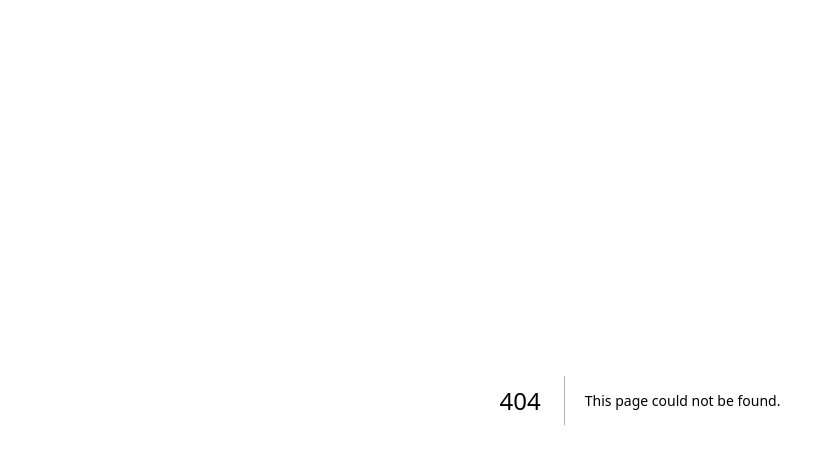
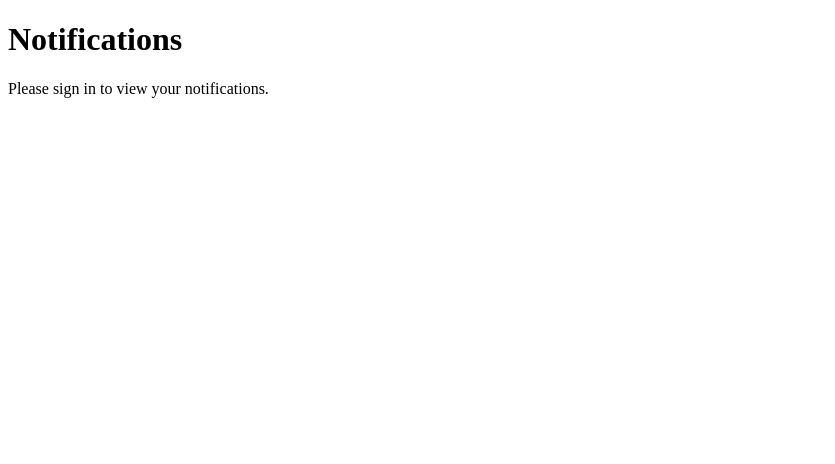
Before and after one commit to Ganeshkatam/mystays, a Next.js app in the folder apps/web/: page /notifications in a window 1280 px wide. Before the commit this address had no page. Shown: the top 464 px of the page, without its empty margins (0-835 px from the left). Built offline with nearby package versions, Linux system fonts and the light colour scheme; no server answers.

Commit message:
feat(web): add notifications page

```diff
--- /dev/null
+++ b/apps/web/app/notifications/page.tsx
@@ -0,0 +1,9 @@
+import { createSupabaseServerClient } from '../../lib/supabase-server';
+import { NotificationCenter } from '../../components/notification-center';
+
+export default async function NotificationsPage(){
+ const supabase=await createSupabaseServerClient();
+ const {data:{user}}=await supabase.auth.getUser();
+ if(!user)return <main><h1>Notifications</h1><p>Please sign in to view your notifications.</p></main>;
+ return <main><NotificationCenter userId={user.id}/></main>;
+}
```
